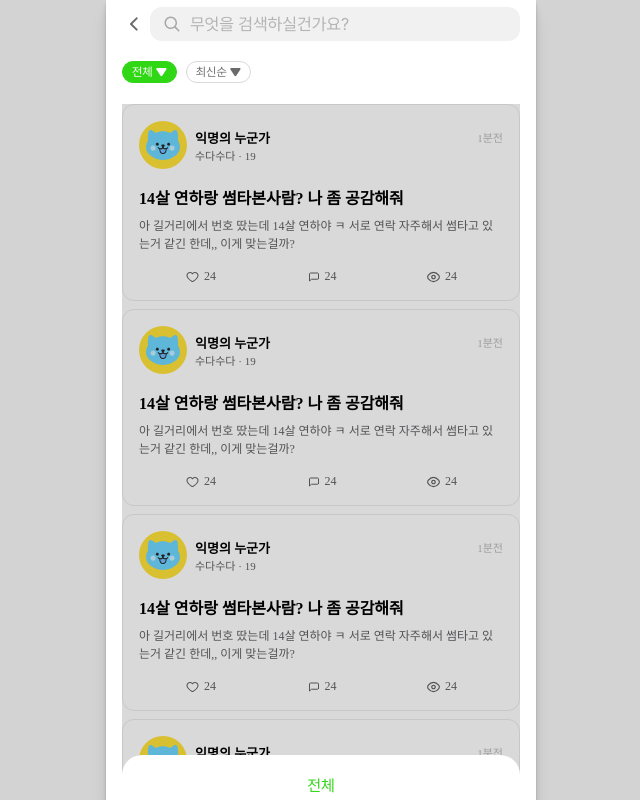
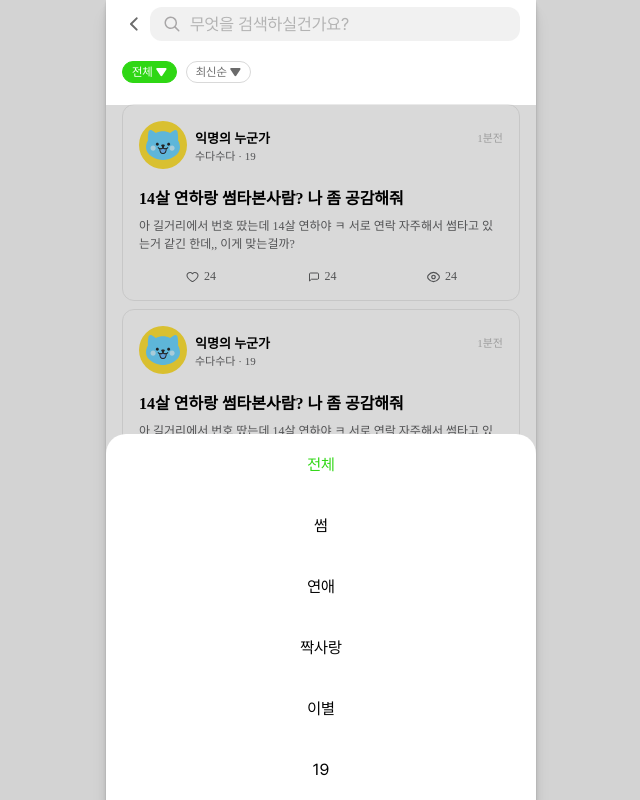
Before and after one commit to waggle2/wagglewaggle, a Next.js app: page /search in a window 1280 px wide. Both pictures are taken after a click on the element "전체". Shown: the top 800 px of the page, without its empty margins (319-959 px from the left). Built offline with nearby package versions, Linux system fonts and the light colour scheme.

Commit message:
Design: Modify search page style

```diff
--- a/app/search/_components/SearchResult.tsx
+++ b/app/search/_components/SearchResult.tsx
@@ -1,6 +1,6 @@
 'use client'
-import { useState } from 'react'
-import style from '../_styles/searchResult.module.scss'
+import { useState, useEffect } from 'react'
+import style from '../_styles/search.module.scss'
 import SearchFilter from "./SearchFilter";
 import Post from '@/app/_components/postPreview/_component/Post';
 import TestProfile from '@/public/assets/profile.svg'
@@ -40,8 +40,36 @@ export default function SearchResult({ q }: Props) {
     }
 
 
+    useEffect(() => {
+        // .container 클래스를 가진 모든 요소 선택
+        const containers = document.getElementsByClassName(style.searchContainer);
+
+        // Element 타입을 HTMLElement로 형 변환
+        const containerElements = Array.from(containers) as HTMLElement[];
+
+        if (isCategoryToggle || isSortToggle) {
+            // 스크롤 방지 적용
+            containerElements.forEach((container) => {
+                container.style.overflow = 'hidden';
+            });
+        } else {
+            // 스크롤 허용
+            containerElements.forEach((container) => {
+                container.style.overflow = 'unset';
+            });
+        }
+
+        // 컴포넌트가 언마운트 될 때 스크롤을 다시 활성화
+        return () => {
+            containerElements.forEach((container) => {
+                container.style.overflow = 'unset';
+            });
+        };
+    }, [isCategoryToggle, isSortToggle]);
+
+
     return (
-        <div>
+        <>
             <SearchFilter
                 currentCategory={currentCategory}
                 sort={sort}
@@ -50,8 +78,6 @@ export default function SearchResult({ q }: Props) {
                 isSortToggle={isSortToggle}
                 onClickSortToggle={onClickSortToggle}
             />
-
-            <div className={style.postContainer}>
             {(isCategoryToggle || isSortToggle) && (
                 <Dropdown
                     currentCategory={currentCategory}
@@ -62,6 +88,8 @@ export default function SearchResult({ q }: Props) {
                     setSortHandler={setSortHandler}
                 />
             )}
+
+            <div className={style.postContainer}>
                 <Post
                     profile={{
                         image: <TestProfile />,
@@ -148,6 +176,6 @@ export default function SearchResult({ q }: Props) {
                     }}
                 />
             </div>
-        </div>
+        </>
     )
 }
--- a/app/search/_styles/dropdown.module.scss
+++ b/app/search/_styles/dropdown.module.scss
@@ -1,8 +1,9 @@
 .dropdownContainer {
   position: absolute;
-  bottom: 0;
+  left: 0;
+  top: 104.5px;
   width: 100%;
-  height: 100%;
+  height: calc(100% - 104.5px);
   display: flex;
   flex-direction: column;
   justify-content: flex-end;
--- a/app/search/_styles/search.module.scss
+++ b/app/search/_styles/search.module.scss
@@ -1,8 +1,17 @@
-.container {
+.searchContainer {
   position: relative;
-  max-width: 430px;
-  height: 100vh;
-  margin: 0 auto;
-  background-color: #fff;
+}
+
+.postContainer {
   padding: 0 16px;
+  display: flex;
+  flex-direction: column;
+  gap: 8px;
+  height: calc(100dvh - 104.5px);
+  overflow-y: scroll;
+  -ms-overflow-style: none; /* 인터넷 익스플로러 */
+  scrollbar-width: none; /* 파이어폭스 */
+  &::-webkit-scrollbar {
+    display: none;
+  }
 }
--- a/app/search/_styles/searchBar.module.scss
+++ b/app/search/_styles/searchBar.module.scss
@@ -2,10 +2,9 @@
   display: flex;
   justify-content: space-between;
   align-items: center;
+  padding: 0 16px;
   width: 100%;
   height: 48px;
-  > .backButton {
-  }
 
   > .searchInput {
     background: url('/assets/ico_search-outline.svg') no-repeat 13px 50%;
--- a/app/search/_styles/searchFilter.module.scss
+++ b/app/search/_styles/searchFilter.module.scss
@@ -3,7 +3,7 @@
   align-items: center;
   gap: 9px;
 
-  padding: 13px 0 21px 0;
+  padding: 13px 16px 21px 16px;
 }
 .category {
   padding: 3px 9px;
--- a/app/search/_styles/searchResult.module.scss
+++ /dev/null
@@ -1,6 +0,0 @@
-.postContainer {
-  position: relative;
-  display: flex;
-  flex-direction: column;
-  gap: 8px;
-}
--- a/app/search/page.tsx
+++ b/app/search/page.tsx
@@ -9,10 +9,9 @@ type Props = {
 export default function Search({ searchParams }: Props) {
 
     return (
-        <div className={style.container}>
+        <div className={style.searchContainer}>
             <SearchBar q={searchParams.q} />
             <SearchResult q={searchParams.q} />
-
         </div>
     )
 }
```
Lines whose indentation alone changed are shown as unchanged.
